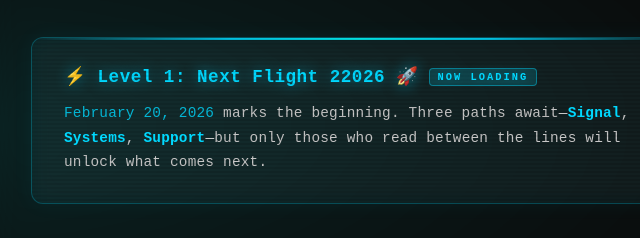
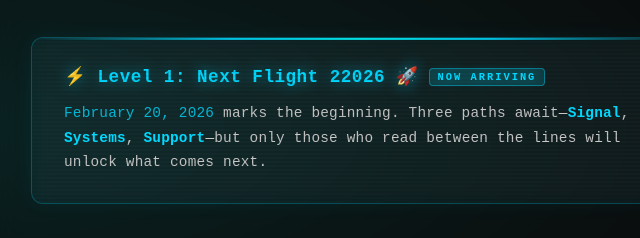
Before and after one commit to palmtr3man/thispagedoesnotexist12345, a plain HTML site: page index.html in a window 1280 px wide. Shown: the part 272-510 px from the top of the page, 280-920 px from the left. Drawn offline with Linux system fonts and the light colour scheme.

Commit message:
Change badge text from 'Now Loading' to 'Now Arriving'

```diff
--- a/index.html
+++ b/index.html
@@ -278,7 +278,7 @@
 
             <div class="status-title">
                 ⚡ Level 1: Next Flight 22026 🚀
-                <span class="badge">Now Loading</span>
+                <span class="badge">Now Arriving</span>
             </div>
 
             <p class="status-text">
```
